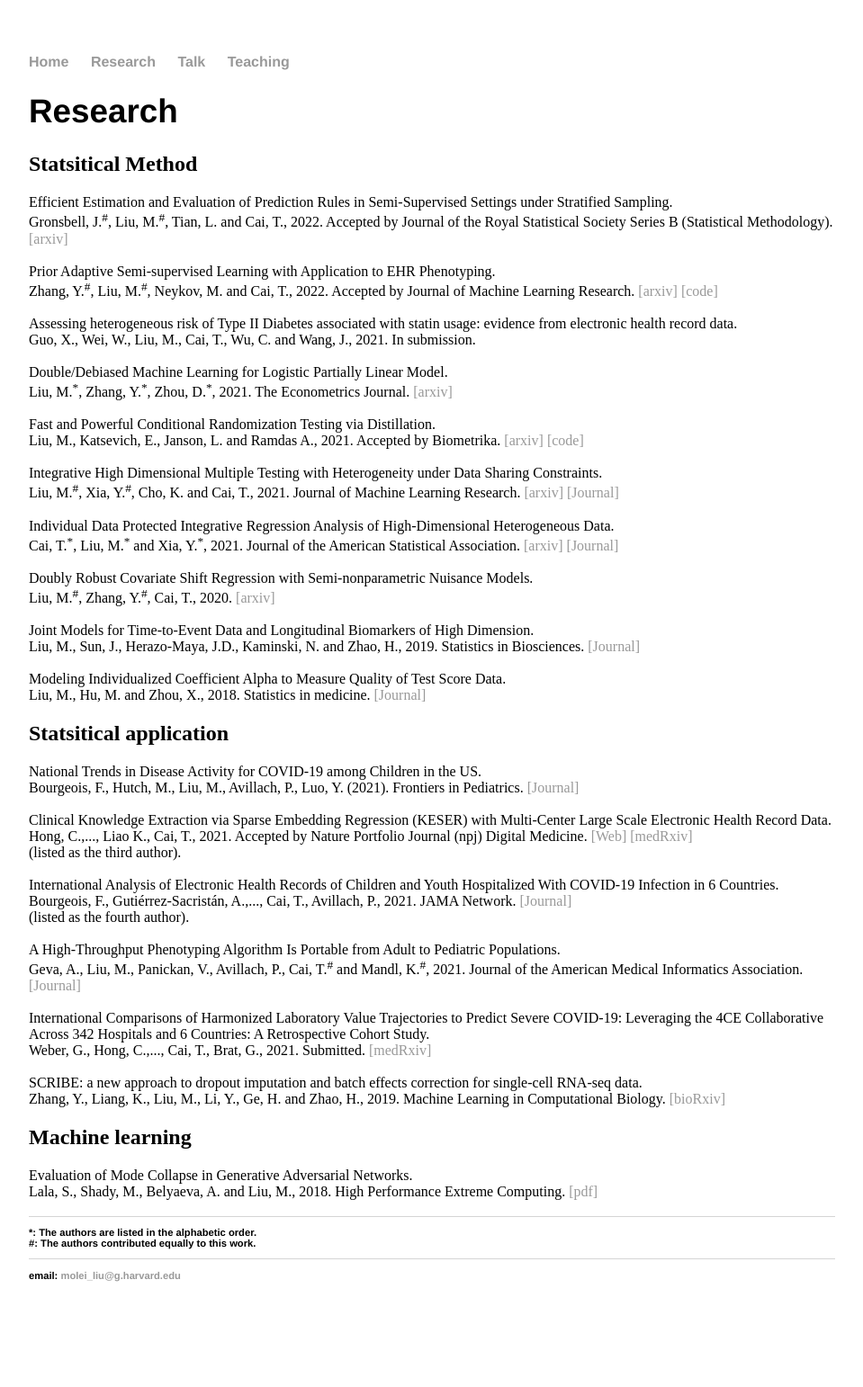
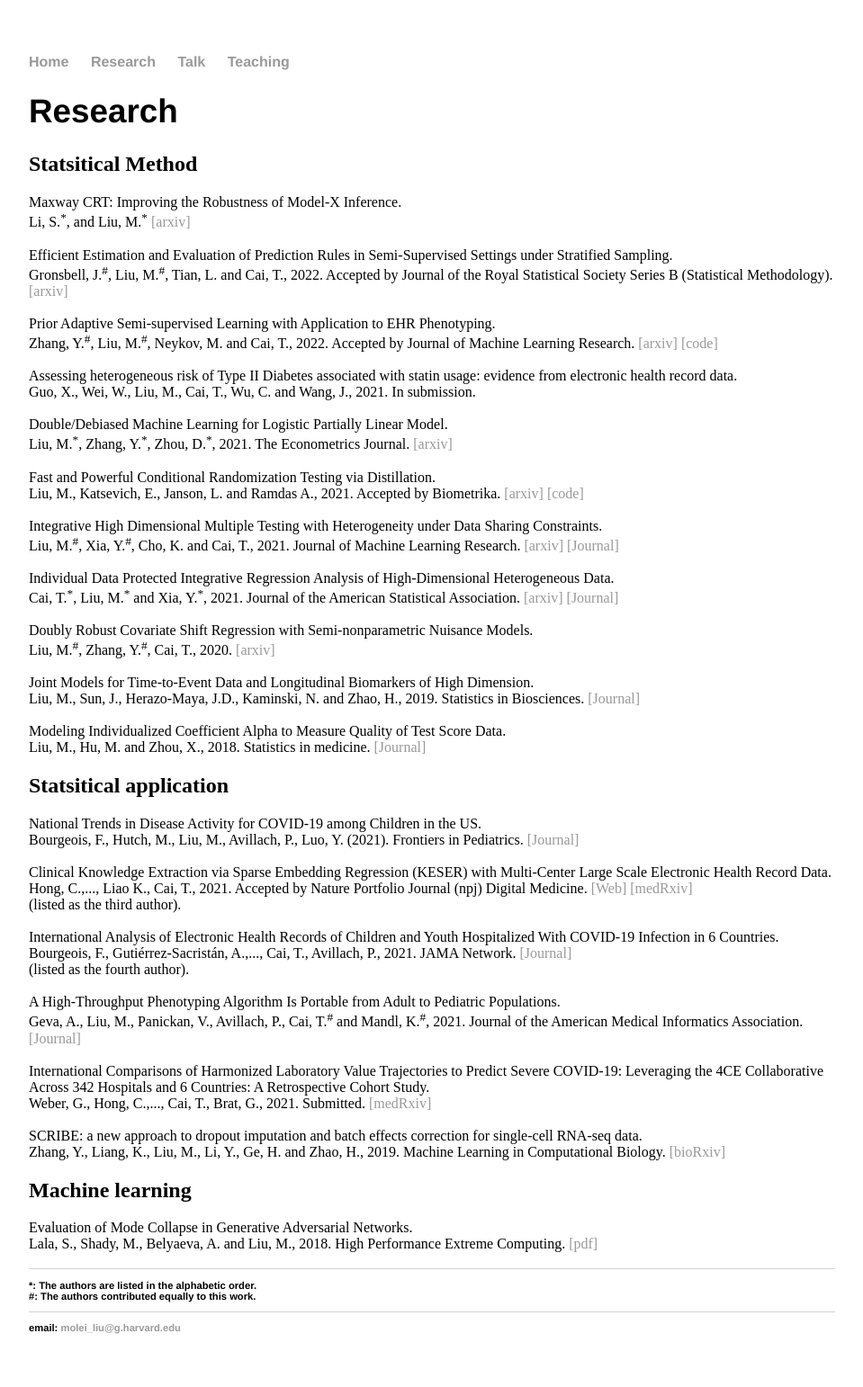
Before and after one commit to moleibobliu/moleibobliu.github.io, a Jekyll site: the page built from pub/index.html, in a window 1280 px wide. Shown: the whole page at 90% size, without its empty margins (160-1119 px from the left). Built offline with Jekyll 4.4.1, drawn with Linux system fonts in a browser that asks for light colours; before the commit the page ends 1484 px from its top, so only the background shows below that.

Commit message:
Update index.html

```diff
--- a/pub/index.html
+++ b/pub/index.html
@@ -6,7 +6,11 @@ title: Molei Liu
 	<h1> Research </h1>
 	<h2> Statsitical Method </h2>
 
-	Efficient Estimation and Evaluation of Prediction Rules in Semi-Supervised Settings under Stratified Sampling.
+	Maxway CRT: Improving the Robustness of Model-X Inference.
+	<br \>  Li, S.<sup>*</sup>, and Liu, M.<sup>*</sup> <a href="https://arxiv.org/abs/2203.06496"> [arxiv] </a>
+	<br \>
+
+	<br \>  Efficient Estimation and Evaluation of Prediction Rules in Semi-Supervised Settings under Stratified Sampling.
 	<br \>  Gronsbell, J.<sup>#</sup>, Liu, M.<sup>#</sup>, Tian, L. and Cai, T., 2022. Accepted by Journal of the Royal Statistical Society Series B (Statistical Methodology). <a href="https://arxiv.org/abs/2010.09443"> [arxiv] </a>
 	<br \>
 
```
